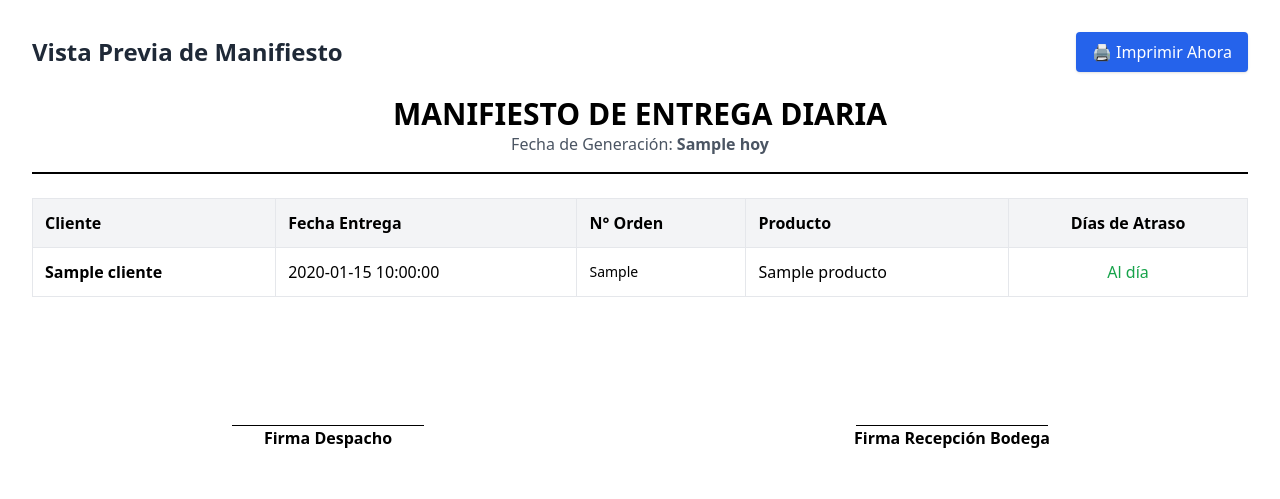
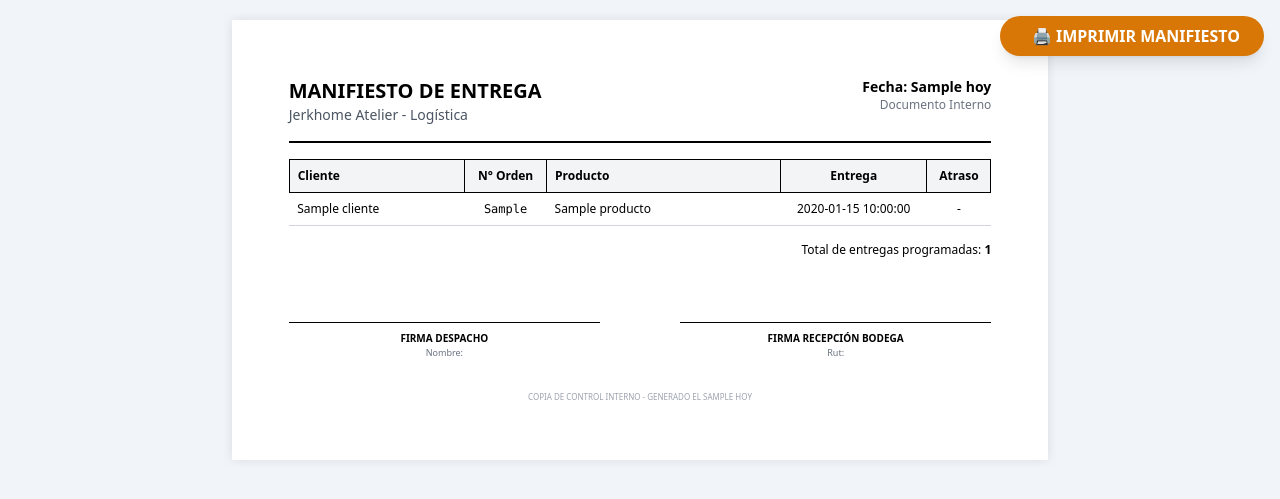
Before and after one commit to FelipeJS1295/v4_python_jerk, a Python web app: template templates/ventas/manifiesto_print.html in a window 1280 px wide. Shown: the top 499 px of the page. Run offline with Jinja, Linux system fonts and the light colour scheme; the template is opened without the code that fills it: most values are stand-ins (such as "Sample title", 1, 10 or a date in 2020); some libraries are stand-ins or nearby versions.

Commit message:
cambio html manifiesto

```diff
--- a/templates/ventas/manifiesto_print.html
+++ b/templates/ventas/manifiesto_print.html
@@ -6,64 +6,109 @@
     <title>Manifiesto de Carga - {{ hoy }}</title>
     <script src="https://cdn.tailwindcss.com"></script>
     <style>
+        /* Configuración de página Tamaño Carta */
+        @page {
+            size: letter;
+            margin: 1.5cm;
+            /* Margen estándar de oficina */
+        }
+
         @media print {
             .no-print {
-                display: none;
+                display: none !important;
             }
 
             body {
-                margin: 0;
-                padding: 20px;
+                background-color: white !important;
+                padding: 0 !important;
+                margin: 0 !important;
+                font-size: 10pt;
+                /* Fuente más pequeña para que quepa más info */
+            }
+
+            .container-print {
+                width: 100% !important;
+                max-width: 100% !important;
+                margin: 0 !important;
+                padding: 0 !important;
             }
 
             table {
-                border: 1px solid black;
+                width: 100% !important;
+                border-collapse: collapse !important;
+                table-layout: auto !important;
             }
 
             th,
             td {
-                border: 1px solid #ddd;
+                padding: 6px 4px !important;
+                /* Espaciado más compacto */
+                border: 1px solid #333 !important;
+                /* Bordes más visibles en impresión */
+                word-wrap: break-word;
             }
+
+            /* Evita que una fila se corte entre dos páginas */
+            tr {
+                page-break-inside: avoid;
+            }
+        }
+
+        /* Estilo para vista previa en pantalla */
+        .container-print {
+            max-width: 21.59cm;
+            /* Ancho real de hoja carta */
+            margin: 20px auto;
+            background: white;
+            padding: 1.5cm;
+            box-shadow: 0 0 10px rgba(0, 0, 0, 0.1);
         }
     </style>
 </head>
 
-<body class="bg-white p-8">
+<body class="bg-slate-100">
 
-    <div class="flex justify-between items-center mb-6 no-print">
-        <h1 class="text-2xl font-bold text-gray-800">Vista Previa de Manifiesto</h1>
-        <button onclick="window.print()" class="bg-blue-600 text-white px-4 py-2 rounded shadow hover:bg-blue-700">
-            🖨️ Imprimir Ahora
+    <div class="fixed top-4 right-4 no-print">
+        <button onclick="window.print()"
+            class="bg-amber-600 text-white px-6 py-2 rounded-full shadow-lg hover:bg-amber-700 font-bold flex items-center gap-2">
+            <i class="fas fa-print"></i> 🖨️ IMPRIMIR MANIFIESTO
         </button>
     </div>
 
-    <div class="border-b-2 border-black pb-4 mb-6">
-        <h2 class="text-3xl font-bold uppercase text-center">Manifiesto de Entrega Diaria</h2>
-        <p class="text-center text-gray-600">Fecha de Generación: <strong>{{ hoy }}</strong></p>
+    <div class="container-print">
+        <div class="flex justify-between items-start border-b-2 border-black pb-4 mb-4">
+            <div>
+                <h1 class="text-xl font-bold uppercase">Manifiesto de Entrega</h1>
+                <p class="text-sm text-gray-600">Jerkhome Atelier - Logística</p>
+            </div>
+            <div class="text-right">
+                <p class="text-sm font-bold">Fecha: {{ hoy }}</p>
+                <p class="text-xs text-gray-500">Documento Interno</p>
+            </div>
         </div>
 
-    <table class="w-full text-left border-collapse">
+        <table class="w-full text-xs">
             <thead>
                 <tr class="bg-gray-100">
-                <th class="p-3 border">Cliente</th>
-                <th class="p-3 border">Fecha Entrega</th>
-                <th class="p-3 border">N° Orden</th>
-                <th class="p-3 border">Producto</th>
-                <th class="p-3 border text-center">Días de Atraso</th>
+                    <th class="border border-black p-2 text-left w-1/4">Cliente</th>
+                    <th class="border border-black p-2 text-center">N° Orden</th>
+                    <th class="border border-black p-2 text-left w-1/3">Producto</th>
+                    <th class="border border-black p-2 text-center">Entrega</th>
+                    <th class="border border-black p-2 text-center">Atraso</th>
                 </tr>
             </thead>
             <tbody>
                 {% for v in ventas %}
-            <tr class="{% if v.dias_atraso > 0 %}bg-red-50{% endif %}">
-                <td class="p-3 border font-semibold">{{ v.cliente }}</td>
-                <td class="p-3 border">{{ v.fecha_entrega }}</td>
-                <td class="p-3 border text-sm">{{ v.numero_orden }}</td>
-                <td class="p-3 border">{{ v.producto }}</td>
-                <td class="p-3 border text-center">
+                <tr class="border-b border-gray-300">
+                    <td class="p-2 align-top font-medium">{{ v.cliente }}</td>
+                    <td class="p-2 align-top text-center font-mono">{{ v.numero_orden }}</td>
+                    <td class="p-2 align-top">{{ v.producto }}</td>
+                    <td class="p-2 align-top text-center">{{ v.fecha_entrega }}</td>
+                    <td class="p-2 align-top text-center">
                         {% if v.dias_atraso > 0 %}
-                    <span class="text-red-600 font-bold">+{{ v.dias_atraso }} días</span>
+                        <span class="font-bold underline">{{ v.dias_atraso }}d</span>
                         {% else %}
-                    <span class="text-green-600">Al día</span>
+                        -
                         {% endif %}
                     </td>
                 </tr>
@@ -71,14 +116,27 @@
             </tbody>
         </table>
 
-    <div class="mt-12 grid grid-cols-2 gap-8 text-center pt-10">
-        <div>
-            <div class="border-t border-black w-48 mx-auto mt-10"></div>
-            <p class="font-bold">Firma Despacho</p>
+        <div class="mt-4 text-xs text-right">
+            <p>Total de entregas programadas: <strong>{{ ventas|length }}</strong></p>
         </div>
-        <div>
-            <div class="border-t border-black w-48 mx-auto mt-10"></div>
-            <p class="font-bold">Firma Recepción Bodega</p>
+
+        <div class="mt-16 grid grid-cols-2 gap-20">
+            <div class="text-center">
+                <div class="border-t border-black pt-2">
+                    <p class="text-[10px] font-bold uppercase">Firma Despacho</p>
+                    <p class="text-[9px] text-gray-500">Nombre:</p>
+                </div>
+            </div>
+            <div class="text-center">
+                <div class="border-t border-black pt-2">
+                    <p class="text-[10px] font-bold uppercase">Firma Recepción Bodega</p>
+                    <p class="text-[9px] text-gray-500">Rut:</p>
+                </div>
+            </div>
+        </div>
+
+        <div class="mt-8 text-[8px] text-gray-400 text-center uppercase">
+            Copia de control interno - Generado el {{ hoy }}
         </div>
     </div>
 
```
Lines whose indentation alone changed are shown as unchanged.
